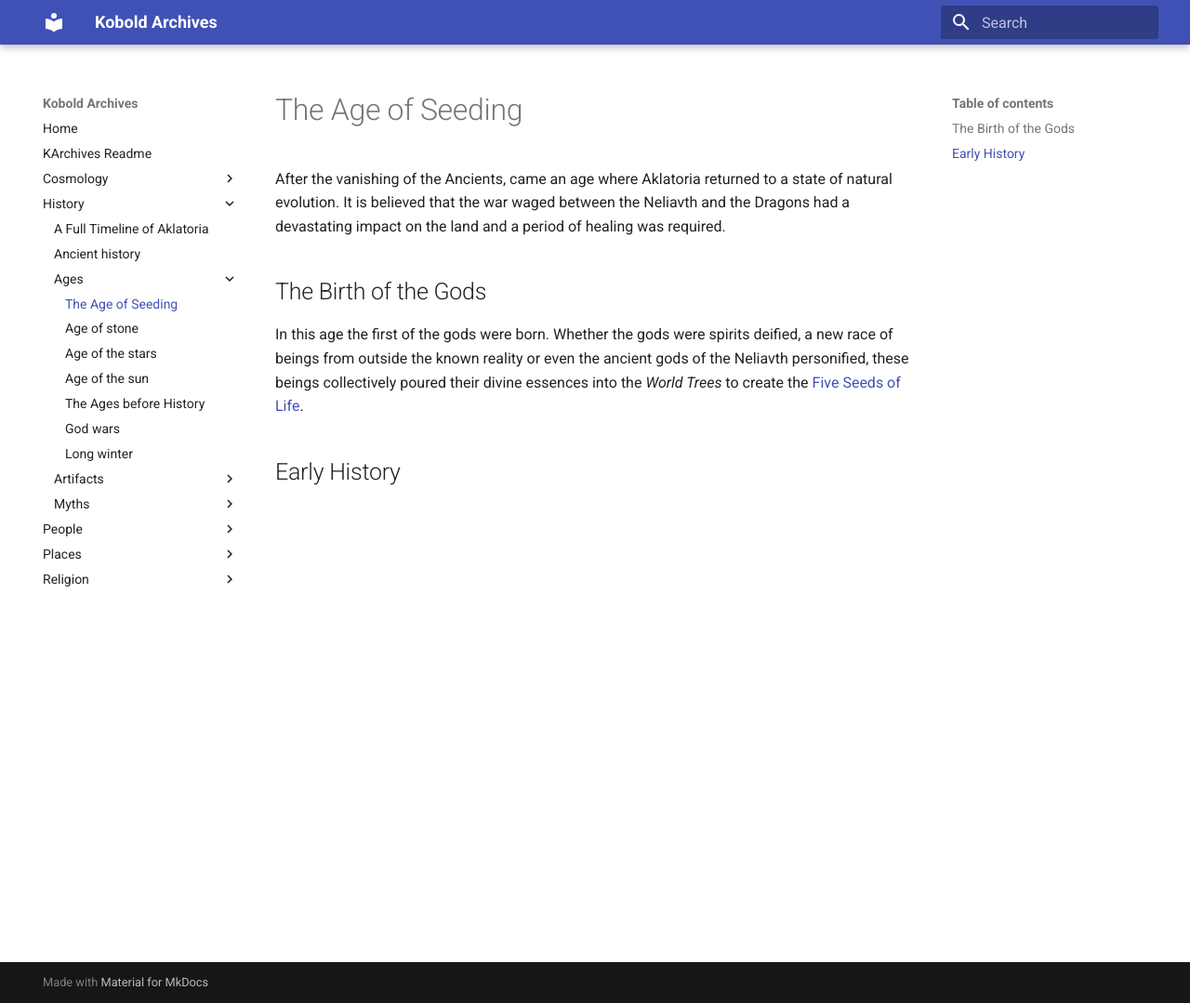
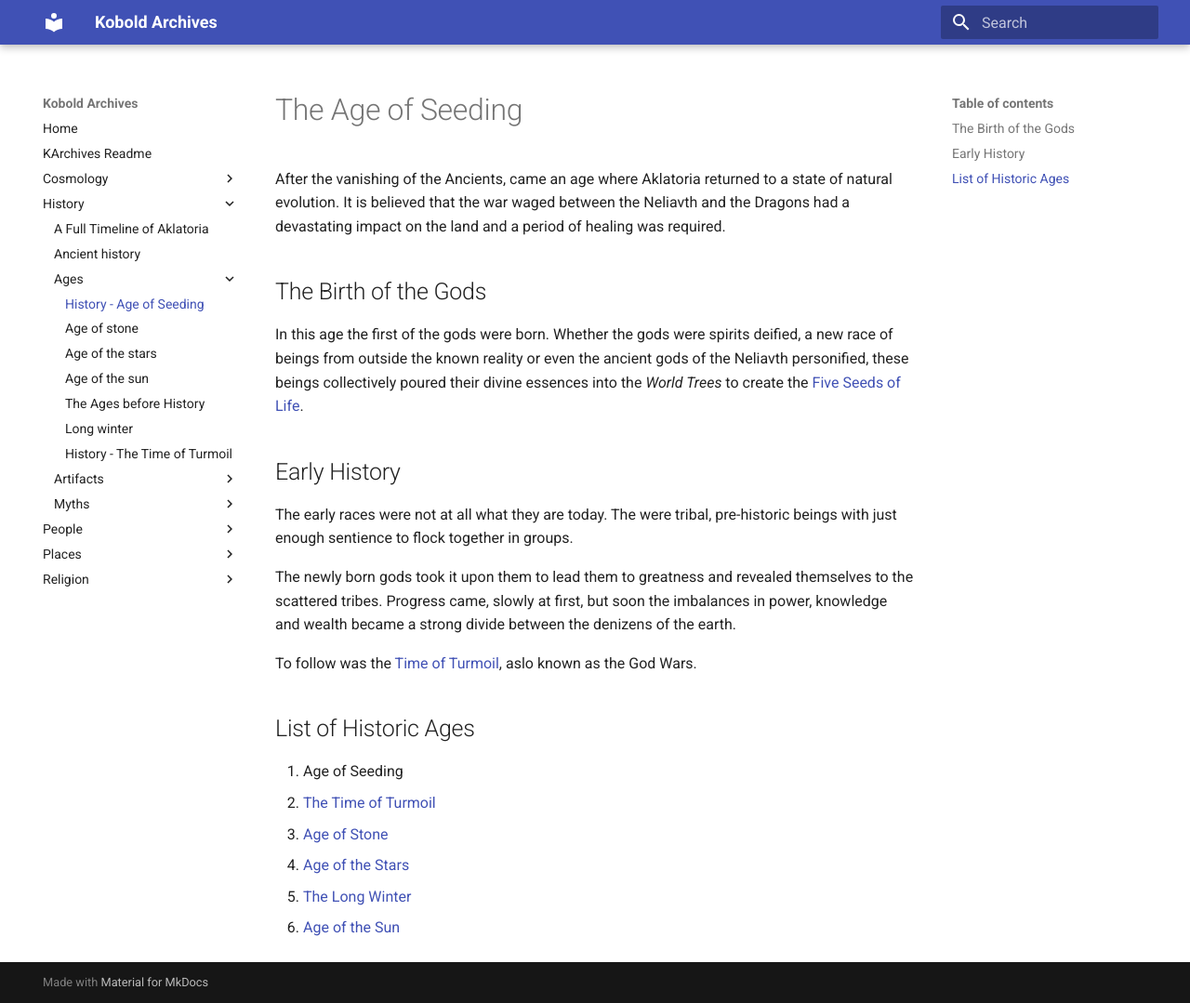
Before and after one commit to jacques-dup/karchives, an MkDocs documentation site: the page built from docs/history/ages/age_of_seeding.md, in a window 1280 px wide and 1079 px high. Shown: the whole window at 93% size. Built offline with MkDocs 1.6.1 and Material for MkDocs 9.7.7, drawn with Linux system fonts in a browser that asks for light colours.

Commit message:
time of turmoil

```diff
--- a/docs/history/ages/age_of_seeding.md
+++ b/docs/history/ages/age_of_seeding.md
@@ -1,3 +1,10 @@
+---
+title: History - Age of Seeding
+summary: A summary of the age of seeding.
+authors:
+    - Jacques du Plessis
+date: 2019-04-27
+---
 # The Age of Seeding
 
 After the vanishing of the Ancients, came an age where Aklatoria returned to a state of natural evolution.  It is believed that the war waged between the Neliavth and the Dragons had a devastating impact on the land and a period of healing was required.
@@ -6,3 +13,16 @@ After the vanishing of the Ancients, came an age where Aklatoria returned to a s
 In this age the first of the gods were born.  Whether the gods were spirits deified, a new race of beings from outside the known reality or even the ancient gods of the Neliavth personified, these beings collectively poured their divine essences into the _World Trees_ to create the [Five Seeds of Life](/history/myths/seeds_of_life).
 
 ## Early History
+The early races were not at all what they are today.  The were tribal, pre-historic beings with just enough sentience to flock together in groups.
+
+The newly born gods took it upon them to lead them to greatness and revealed themselves to the scattered tribes.  Progress came, slowly at first, but soon the imbalances in power, knowledge and wealth became a strong divide between the denizens of the earth.
+
+To follow was the [Time of Turmoil](/history/ages/time_of_turmoil), aslo known as the God Wars.
+
+## List of Historic Ages
+1. Age of Seeding
+2. [The Time of Turmoil](/history/ages/time_of_turmoil)
+3. [Age of Stone](/history/ages/age_of_stone)
+4. [Age of the Stars](/history/ages/age_of_the_stars)
+5. [The Long Winter](/history/ages/long_winter)
+6. [Age of the Sun](/history/ages/age_of_the_sun)
```
Also changed, not shown: docs/history/ages/time_of_turmoil.md (added, +30 -0 lines), docs/history/index.md (+10 -1 lines), docs/history/ages/god_wars.md (deleted).
